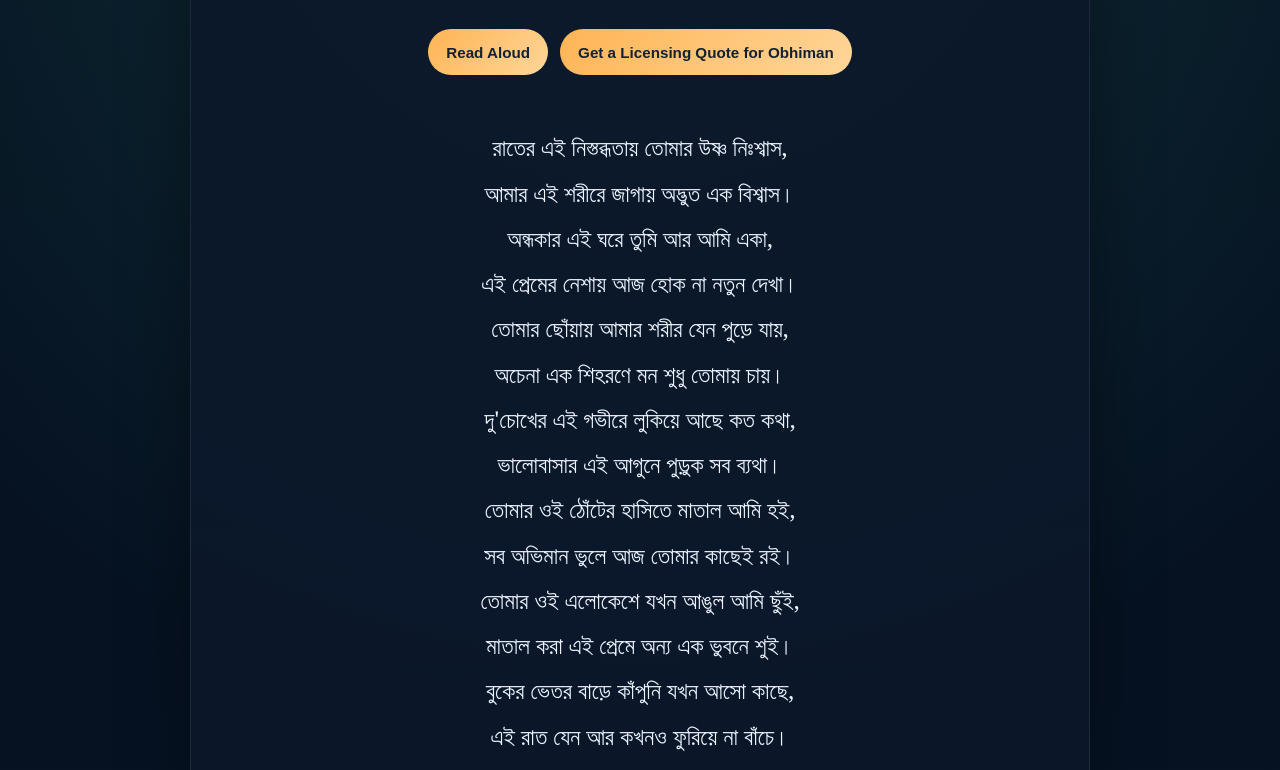
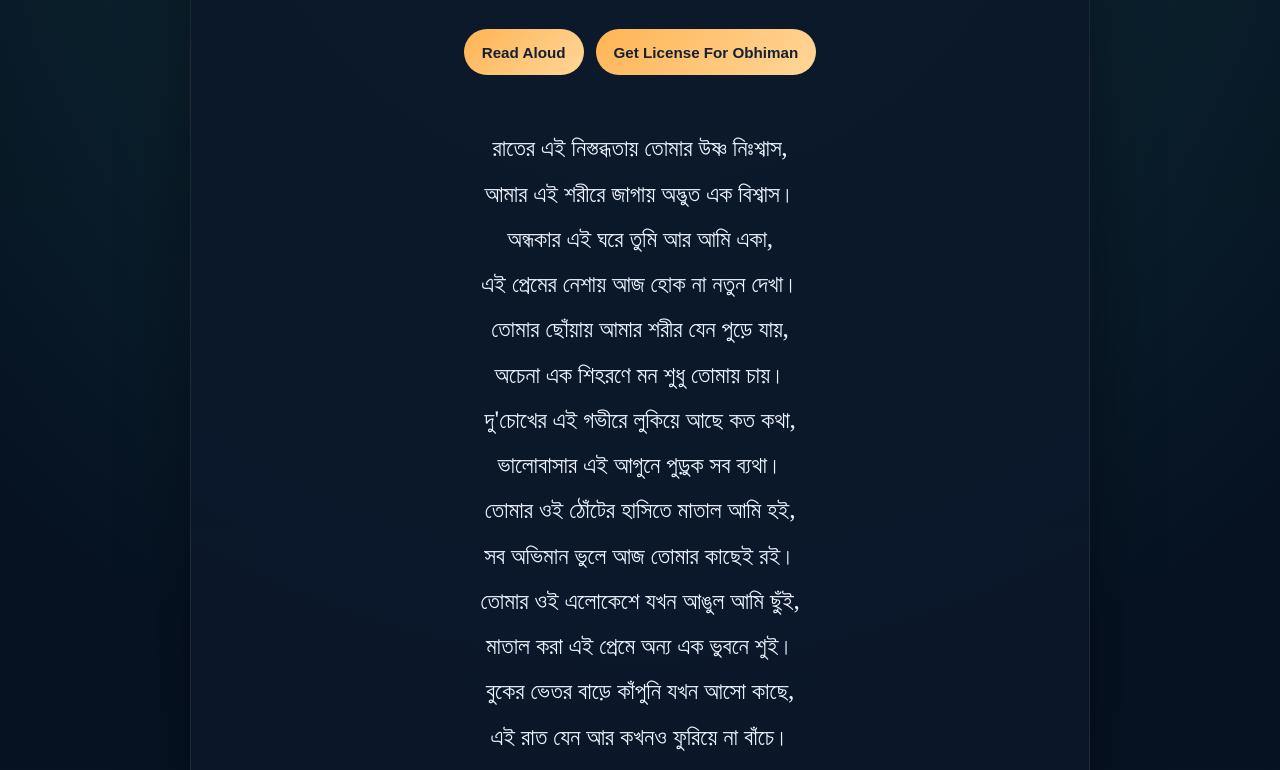
Before and after one commit to imabusayed/obhiman, a plain HTML site: page index.html in a window 1280 px wide. Shown: the part 227-997 px from the top of the page. Drawn offline with Linux system fonts and the light colour scheme.

Commit message:
feat: update song assets v1 with signed GPG commit [verified]

```diff
--- a/index.html
+++ b/index.html
@@ -537,7 +537,7 @@
 
         <div class="controls">
             <button class="btn-speak" id="speakBtn" title="Read the lyrics aloud"><span id="speakText">Read Aloud</span></button>
-            <a href="https://music.abusayed.com.bd/Licensing/?https://imabusayed.github.io/obhiman/" class="btn-license" title="Get licensing for this song" target="_blank">Get a Licensing Quote for Obhiman</a>
+            <a href="https://music.abusayed.com.bd/Licensing/?https://imabusayed.github.io/obhiman/" class="btn-license" title="Get licensing for this song" target="_blank">Get License For Obhiman</a>
 
         </div>
         <br>
```
Also changed, not shown: llms.txt, manifest.json, 1 other file.
